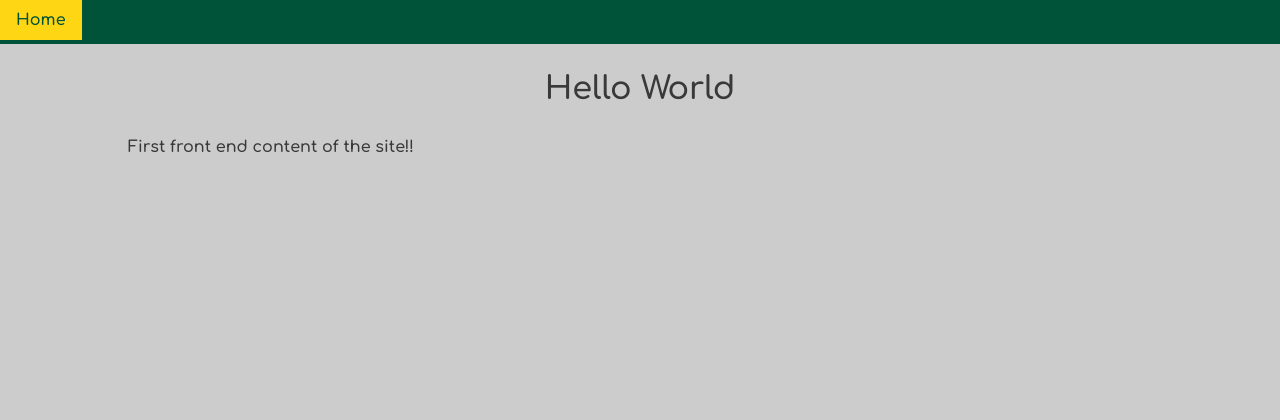
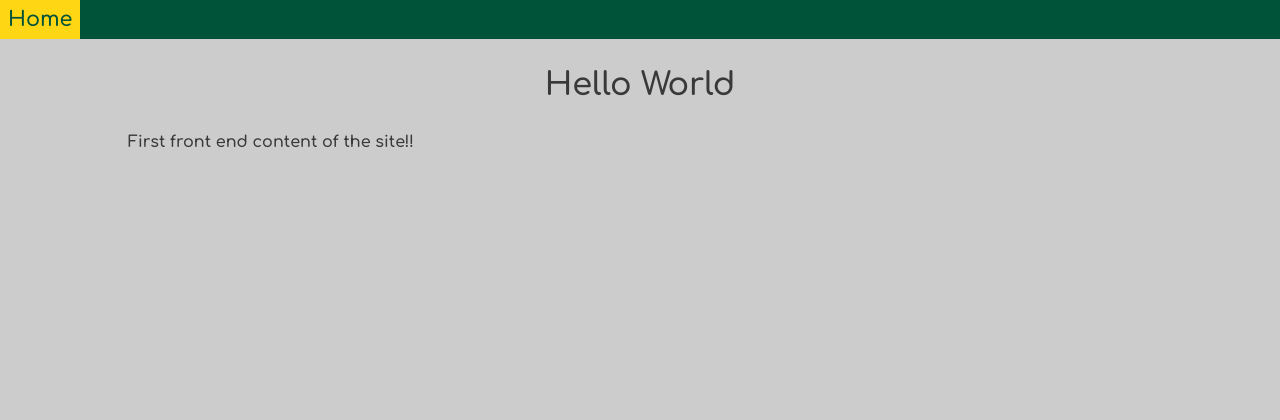
Before and after one commit to mmoomocow/digital-commendations, a Django app: page / in a window 1280 px wide. Shown: the top 420 px of the page. Run offline with Django 4.2, Linux system fonts and the light colour scheme; parts of the project's set-up code (start-up, migrations or seed data) failed here and were passed over.

Commit message:
Modify sizing of nav buttons
Signed-off-by: mmoomocow <44288823+mmoomocow@users.noreply.github.com>

```diff
--- a/home/static/css/base.css
+++ b/home/static/css/base.css
@@ -41,12 +41,12 @@ html, body {
 /* Navigation Bar styles */
 nav {
 	background-color: var(--color-green);
-	height: 5.5vh;
+	font-size: 1.3em;
 }
 
 nav a {
 	display: inline-block;
-	padding: 0.5rem 1rem;
+	padding: 0.25rem 0.5rem;
 	text-decoration: none;
 	background-color: var(--color-green);
 	color: var(--color-gold);
--- a/home/static/css/base.min.css
+++ b/home/static/css/base.min.css
@@ -1 +1 @@
-@import url(https://fonts.googleapis.com/css2?family=Comfortaa:wght@600&display=swap);:root{--color-gold:#FFD614;--color-green:#005239;--color-grey-light:#cccccc;--color-grey-dark:#393939}.right{float:right}.left{float:left}.textCenter{text-align:center}.textRight{text-align:right}.textLeft{text-align:left}body,html{margin:0;padding:0;font-family:Comfortaa,sans-serif;font-size:16px;line-height:1.5;background-color:var(--color-grey-light);color:var(--color-grey-dark);min-height:100vh;max-width:100vw;overflow-x:hidden;position:relative}nav{background-color:var(--color-green);height:5.5vh}nav a{display:inline-block;padding:.5rem 1rem;text-decoration:none;background-color:var(--color-green);color:var(--color-gold);transition:background-color .3s ease-in,color .3s ease-in}nav a:hover{background-color:var(--color-gold);color:var(--color-green)}main{padding-bottom:14.5vw;width:80vw;margin-left:10vw}footer{height:14.5vh;background-color:var(--color-green);padding:1rem;color:var(--color-gold);text-align:center;position:absolute;bottom:0;width:100%}
+@import url(https://fonts.googleapis.com/css2?family=Comfortaa:wght@600&display=swap);:root{--color-gold:#FFD614;--color-green:#005239;--color-grey-light:#cccccc;--color-grey-dark:#393939}.right{float:right}.left{float:left}.textCenter{text-align:center}.textRight{text-align:right}.textLeft{text-align:left}body,html{margin:0;padding:0;font-family:Comfortaa,sans-serif;font-size:16px;line-height:1.5;background-color:var(--color-grey-light);color:var(--color-grey-dark);min-height:100vh;max-width:100vw;overflow-x:hidden;position:relative}nav{background-color:var(--color-green);font-size:1.3em}nav a{display:inline-block;padding:.25rem .5rem;text-decoration:none;background-color:var(--color-green);color:var(--color-gold);transition:background-color .3s ease-in,color .3s ease-in}nav a:hover{background-color:var(--color-gold);color:var(--color-green)}main{padding-bottom:14.5vw;width:80vw;margin-left:10vw}footer{height:14.5vh;background-color:var(--color-green);padding:1rem;color:var(--color-gold);text-align:center;position:absolute;bottom:0;width:100%}
```
